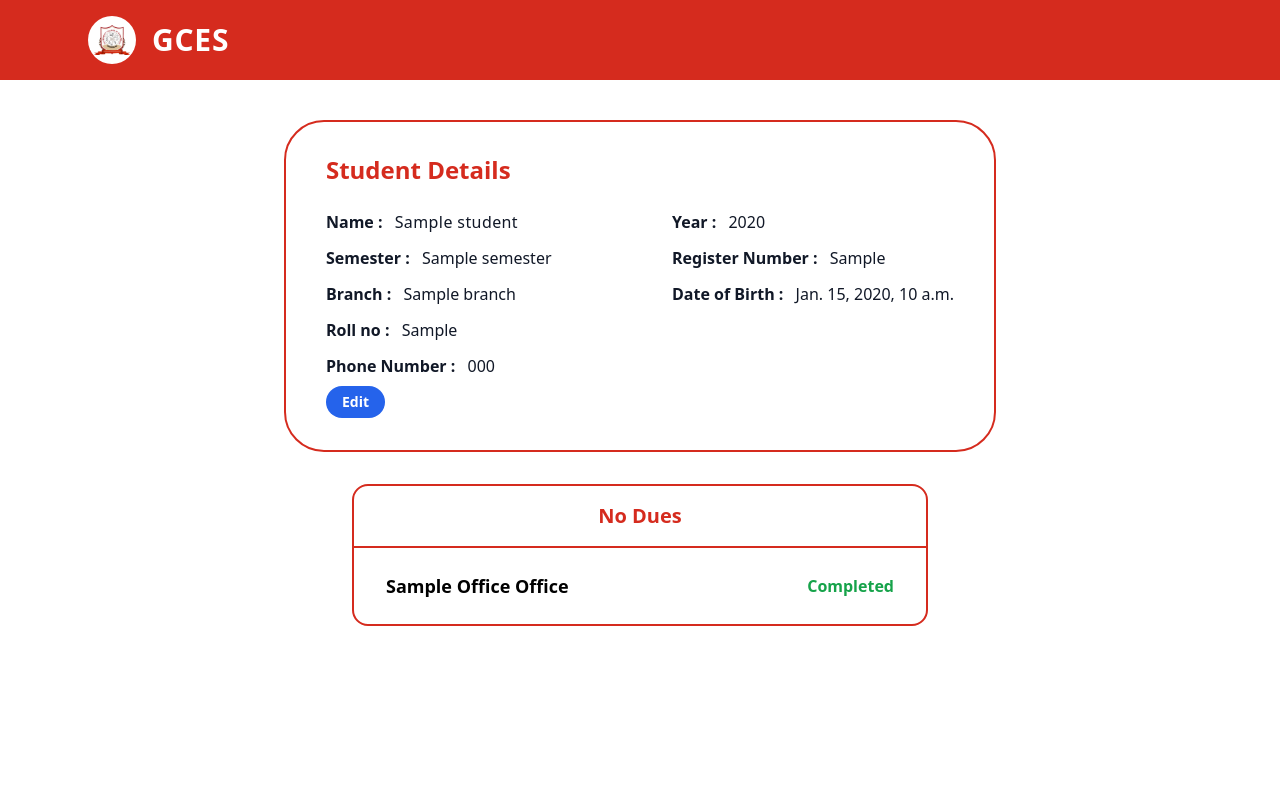
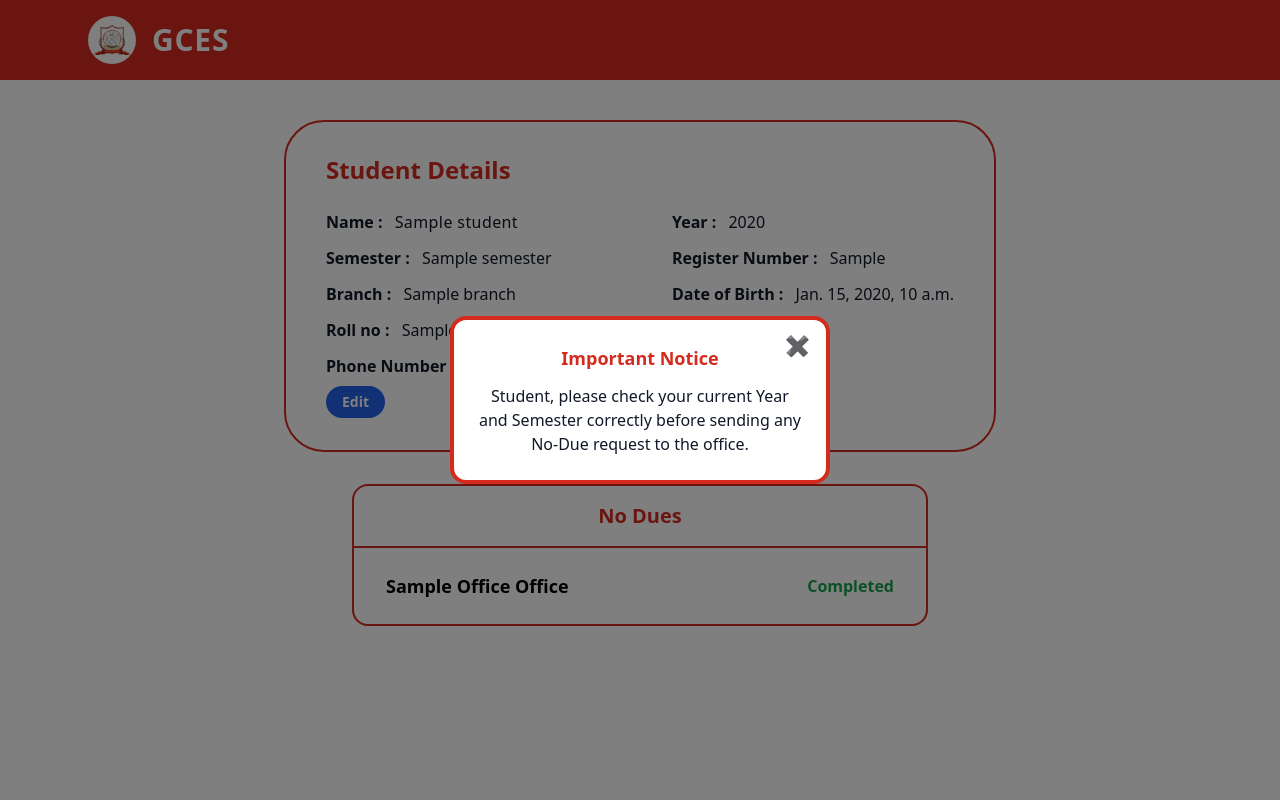
Before and after one commit to mukesh-offll-dev/GCES_No_Due_Clearance_Portal, a Django app: template authentication/templates/student_dashboard.html in a window 1280 px wide. Run offline with Django 5.2, Linux system fonts and the light colour scheme; the template is opened without the code that fills it: most values are stand-ins (such as "Sample title", 1, 10 or a date in 2020); some libraries are stand-ins or nearby versions.

Commit message:
Update student_dashboard.html

```diff
--- a/authentication/templates/student_dashboard.html
+++ b/authentication/templates/student_dashboard.html
@@ -265,7 +265,50 @@
   </div>
 </div>
 
+<!-- LOGIN POPUP MESSAGE -->
+<div id="loginPopup"
+     class="fixed inset-0 bg-black/50 flex items-center justify-center z-50 hidden">
+
+  <div class="bg-white border-4 border-[#d52b1e] rounded-2xl p-6 w-[380px] text-center relative">
+
+    <button onclick="closeLoginPopup()"
+            class="absolute top-3 right-4 text-xl font-bold">✖</button>
+
+    <h3 class="text-[#d52b1e] font-bold text-lg mb-3">
+      Important Notice
+    </h3>
+
+    <p class="text-gray-900">
+      Student, please check your current Year and Semester correctly
+      before sending any No-Due request to the office.
+    </p>
+
+
+
+  </div>
+</div>
+
 <script>
+
+  function openLoginPopup() {
+  document.getElementById("loginPopup").classList.remove("hidden");
+
+  // Auto close after 7 seconds
+  setTimeout(() => {
+    closeLoginPopup();
+  }, 7000);
+}
+
+function closeLoginPopup() {
+  document.getElementById("loginPopup").classList.add("hidden");
+}
+
+// 🔥 IMPORTANT — Show popup when page loads (student login)
+window.onload = function() {
+  openLoginPopup();
+};
+
+
 let selectedOffice = null;
 let selectedBtn = null;
 let sending = false;
```
